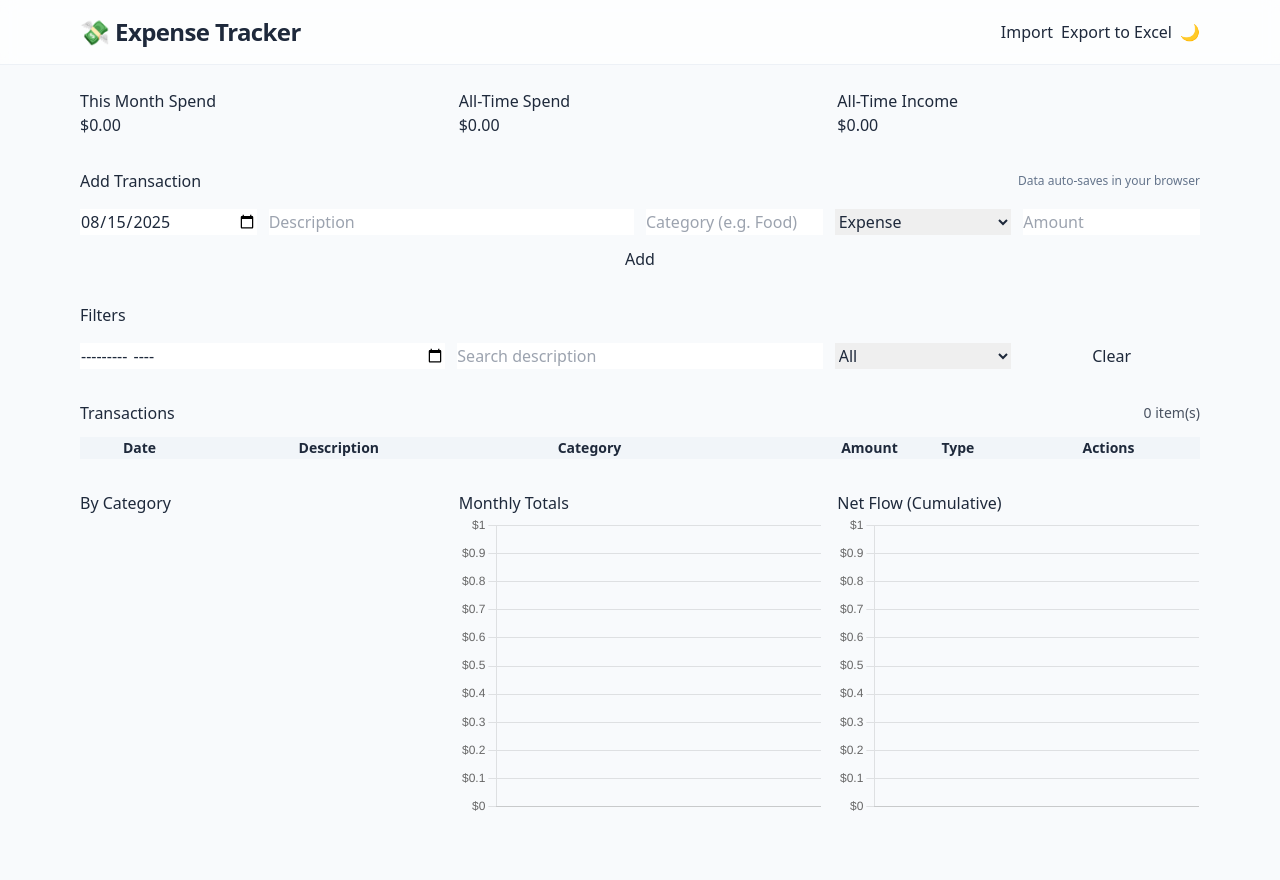
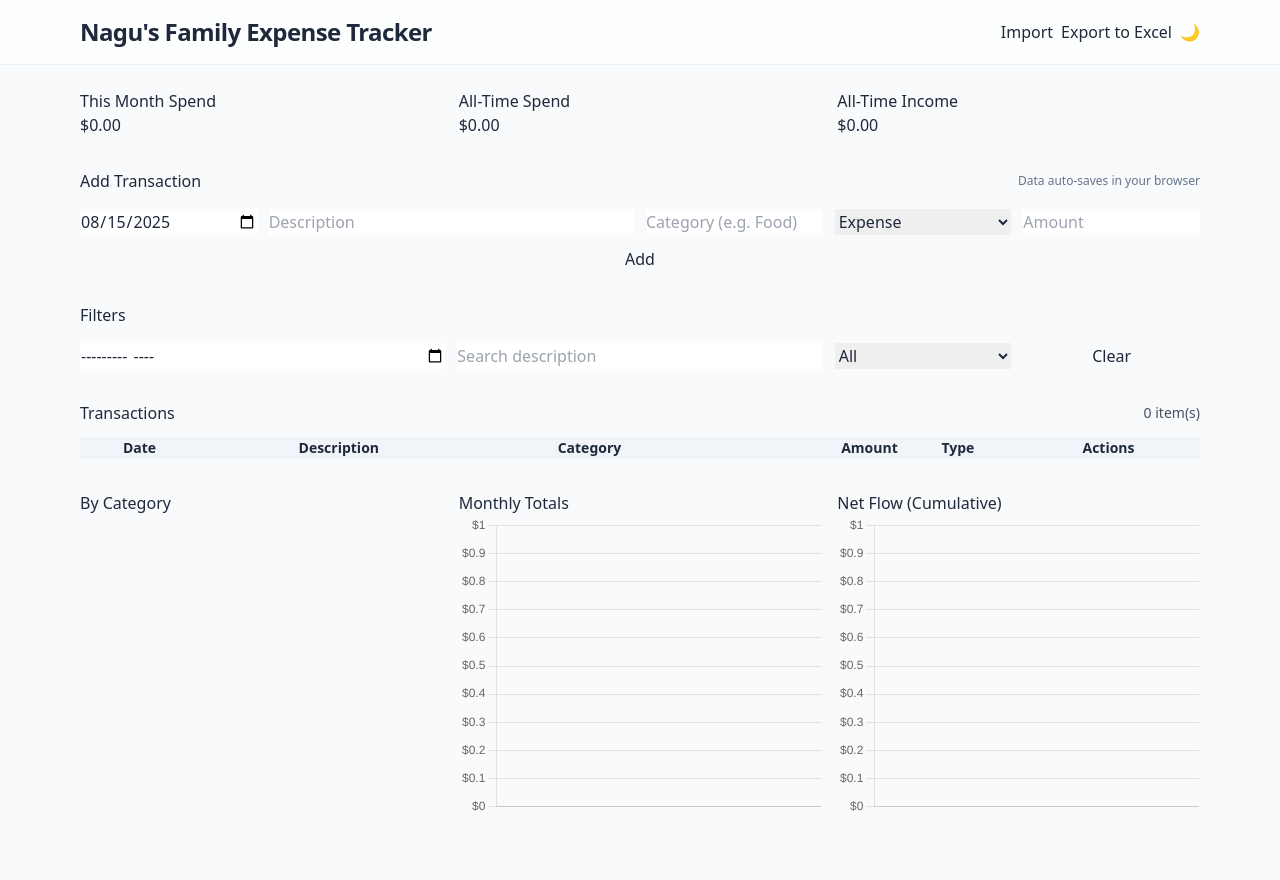
Before and after one commit to jaswanthreddy7/Family-Budget-Planner, a plain HTML site: page index.html in a window 1280 px wide. Shown: the top 880 px of the page. Drawn offline with nearby package versions, Linux system fonts and the light colour scheme.

Commit message:
Update index.html

```diff
--- a/index.html
+++ b/index.html
@@ -32,7 +32,7 @@
 <body class="bg-slate-50 text-slate-800 dark:bg-slate-900 dark:text-slate-100 transition-colors">
   <header class="sticky top-0 z-40 backdrop-blur bg-white/70 dark:bg-slate-900/70 border-b border-slate-200/60 dark:border-slate-700/60">
     <div class="max-w-6xl mx-auto px-4 py-4 flex items-center justify-between">
-      <h1 class="text-xl sm:text-2xl font-extrabold tracking-tight">💸 Expense Tracker</h1>
+      <h1 class="text-xl sm:text-2xl font-extrabold tracking-tight"> Nagu's Family Expense Tracker</h1>
       <div class="flex items-center gap-2">
         <button id="importBtn" class="btn-secondary">Import</button>
         <button id="exportBtn" class="btn-primary">Export to Excel</button>
```
